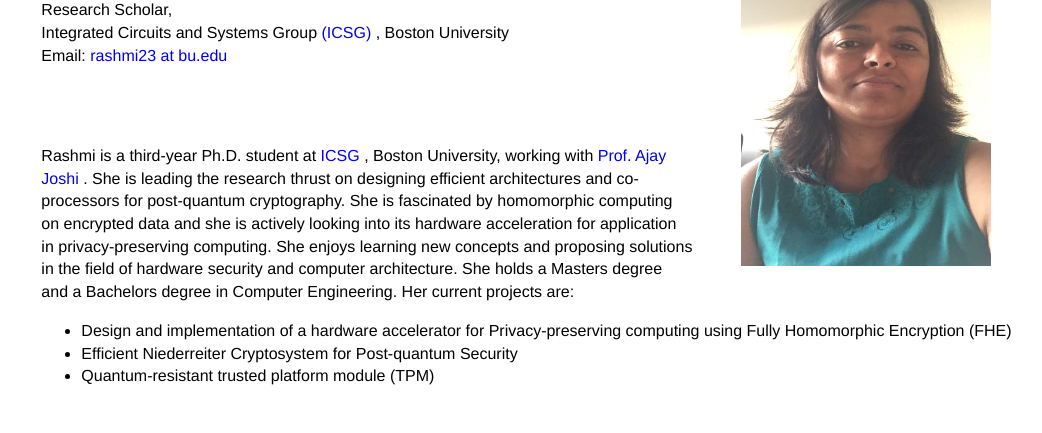
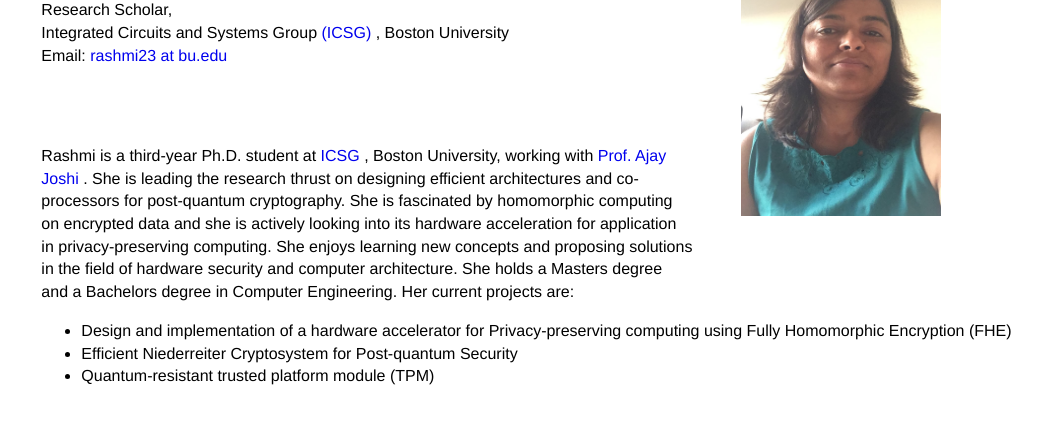
Before and after one commit to rashmi2383/rashmi2383.github.io, a plain HTML site: page index.html in a window 1280 px wide. Shown: the part 95-528 px from the top of the page, without its empty margins (6-1048 px from the left). Drawn offline with Linux system fonts and the light colour scheme.

Commit message:
Update index.html

```diff
--- a/index.html
+++ b/index.html
@@ -37,7 +37,7 @@ margin-top:0.0em;
 <body style="background-color: rgb(255, 255, 255);">
 
 <div class="container">
-<div class="right"><img alt="" width="250" height="300" src="pictures/Rashmi1.jpg">
+<div class="right"><img alt="" width="200" height="250" src="pictures/Rashmi1.jpg">
 </div>
 <div class="content">
   <h1>Rashmi Agrawal</h1>
```
